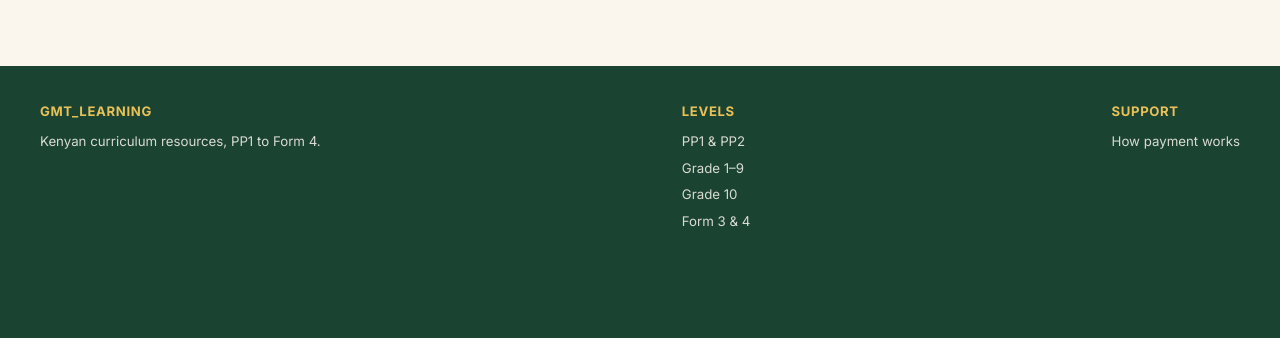
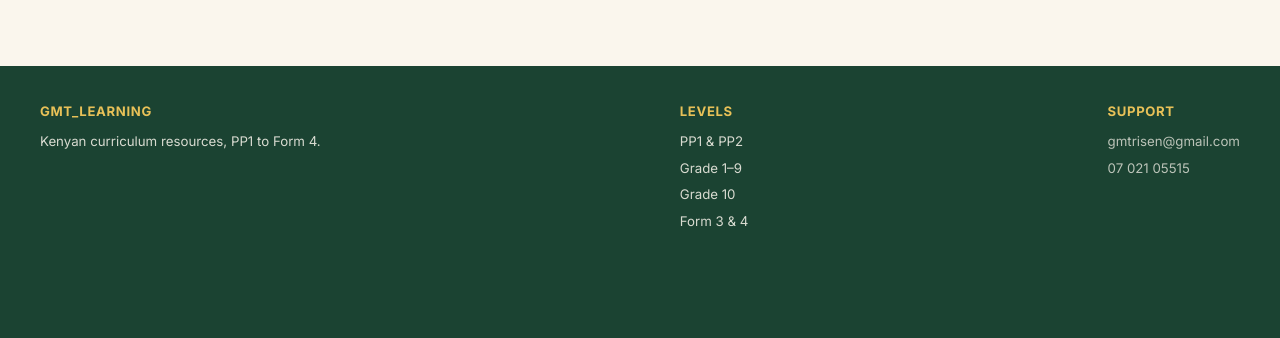
Before and after one commit to gmtrisen/gmt-learning, a Flask app: page / in a window 1280 px wide. Shown: the part 1268-1606 px from the top of the page. Run offline with Flask 3, Linux system fonts and the light colour scheme; data that the repository does not hold is empty.

Commit message:
Update index.html

```diff
--- a/templates/index.html
+++ b/templates/index.html
@@ -363,7 +363,8 @@
     </div>
     <div class="footer-col">
       <h4>Support</h4>
-      <a href="#how">How payment works</a>
+      <a href="#how"> <p><i class="fas fa-envelope"></i> gmtrisen@gmail.com</p>
+        <p><a href="tel:+254702105515">07 021 05515</a> <i class="fa fa-phone"></i></p></a>
     </div>
   </div>
 </footer>
```
